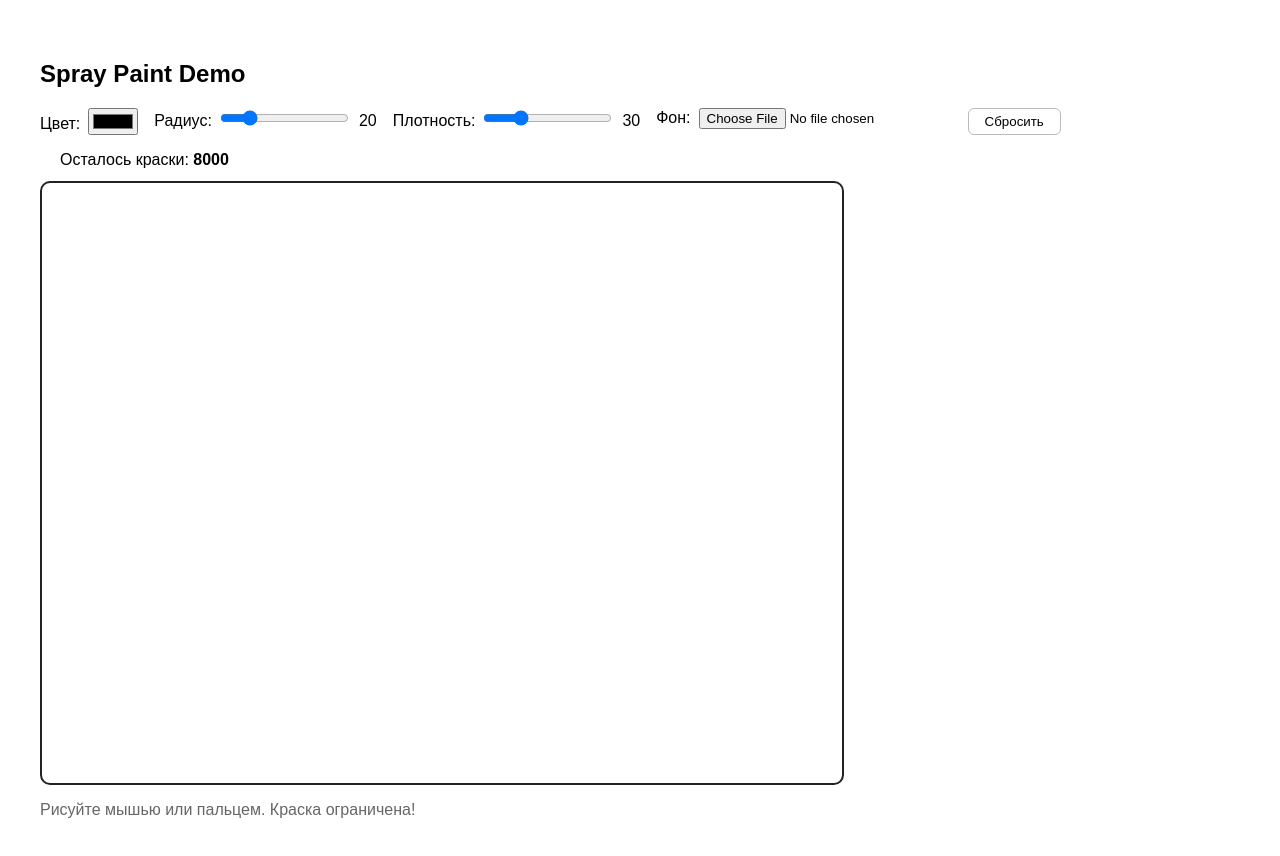
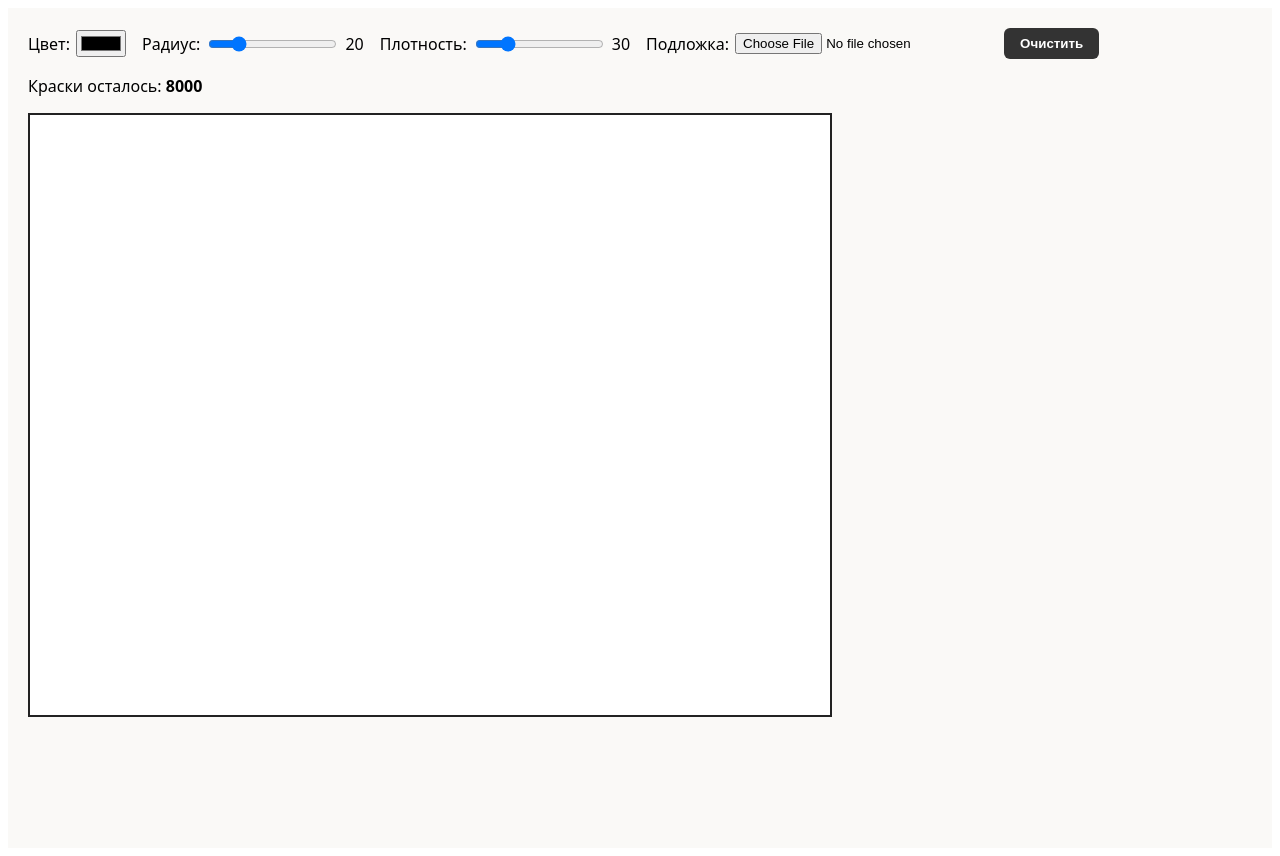
Before and after one commit to streetwalldev/streetwall, a Next.js app: page /spraytest in a window 1280 px wide. Shown: the top 856 px of the page. Built offline with nearby package versions, Linux system fonts and the light colour scheme.

Commit message:
Update page.js

```diff
--- a/app/spraytest/page.js
+++ b/app/spraytest/page.js
@@ -121,7 +121,6 @@ export default function Page() {
     // eslint-disable-next-line
   }, [bgImg]);
 
-
   // Desktop pointer events (mouse/pen)
   // Attach via React props for best compatibility
 
@@ -129,6 +128,7 @@ export default function Page() {
   function handleBgChange(e) {
     const file = e.target.files?.[0];
     if (!file) return;
+    if (imgUrl) URL.revokeObjectURL(imgUrl); // Clean up previous
     const url = URL.createObjectURL(file);
     setImgUrl(url); // For cleaning up later
 
@@ -140,22 +140,14 @@ export default function Page() {
     img.src = url;
   }
 
-  // Reset everything
-  function handleReset() {
-    setBgImg(null);
-    setImgUrl(null);
+  // Очистка холста и сброс параметров
+  function handleClear() {
     paintedPixelsRef.current.clear();
     setPaintLeft(PAINT_MAX);
     redraw();
   }
 
-  // Redraw bg when needed (on mount or bgImg change)
-  React.useEffect(() => {
-    redraw();
-    // eslint-disable-next-line
-  }, []);
-
-  // Cleanup image object URL
+  // Удаляем objectURL при размонтировании/смене картинки
   React.useEffect(() => {
     return () => {
       if (imgUrl) URL.revokeObjectURL(imgUrl);
@@ -163,63 +155,52 @@ export default function Page() {
     // eslint-disable-next-line
   }, [imgUrl]);
 
+  // Стили (можно вынести в css)
+  const styles = {
+    root: { fontFamily: 'system-ui,sans-serif', background: '#faf9f7', minHeight: '100vh', padding: '20px' },
+    controls: { display: 'flex', gap: '16px', alignItems: 'center', marginBottom: '16px', flexWrap: 'wrap' },
+    label: { display: 'flex', alignItems: 'center', gap: '6px' },
+    button: { padding: '8px 16px', borderRadius: '6px', border: 'none', background: '#333', color: '#fff', fontWeight: 'bold', cursor: 'pointer' },
+    canvasWrap: { maxWidth: CANVAS_W },
+    canvas: { border: '2px solid #222', background: '#fff', display: 'block' }
+  };
+
   return (
-    <main style={{ padding: '32px', fontFamily: 'sans-serif' }}>
-      <h2>Spray Paint Demo</h2>
-      <div style={{ display: 'flex', gap: '16px', marginBottom: '12px', flexWrap: 'wrap' }}>
-        <label>
+    <div style={styles.root}>
+      <div style={styles.controls}>
+        <label style={styles.label}>
           Цвет:
-          <input type="color" value={color}
-            onChange={e => setColor(e.target.value)} style={{ marginLeft: '8px' }} />
+          <input type="color" value={color} onChange={e => setColor(e.target.value)} />
         </label>
-        <label>
+        <label style={styles.label}>
           Радиус:
-          <input type="range" min={5} max={80} value={radius}
-            onChange={e => setRadius(+e.target.value)}
-            style={{ marginLeft: '8px' }} />
-          <span style={{ marginLeft: '8px' }}>{radius}</span>
+          <input type="range" min={5} max={80} value={radius} onChange={e => setRadius(Number(e.target.value))} />
+          {radius}
         </label>
-        <label>
+        <label style={styles.label}>
           Плотность:
-          <input type="range" min={5} max={100} value={density}
-            onChange={e => setDensity(+e.target.value)}
-            style={{ marginLeft: '8px' }} />
-          <span style={{ marginLeft: '8px' }}>{density}</span>
+          <input type="range" min={10} max={100} value={density} onChange={e => setDensity(Number(e.target.value))} />
+          {density}
         </label>
-        <label>
-          Фон:
-          <input type="file" accept="image/*"
-            onChange={handleBgChange}
-            style={{ marginLeft: '8px' }} />
+        <label style={styles.label}>
+          Подложка:
+          <input type="file" accept="image/*" onChange={handleBgChange} />
         </label>
-        <button onClick={handleReset}
-          style={{
-            padding: '4px 16px',
-            borderRadius: '6px',
-            border: '1px solid #bbb',
-            background: '#fff',
-            cursor: 'pointer'
-          }}>
-          Сбросить
-        </button>
-        <span style={{marginLeft:'20px'}}>Осталось краски: <b>{paintLeft}</b></span>
+        <button style={styles.button} onClick={handleClear}>Очистить</button>
+        <span>Краски осталось: <b>{paintLeft}</b></span>
       </div>
+      <div style={styles.canvasWrap}>
         <canvas
           ref={canvasRef}
           width={CANVAS_W}
           height={CANVAS_H}
-        style={{
-          border: '2px solid #222',
-          borderRadius: '10px',
-          background: '#fff',
-          touchAction: 'none'
-        }}
-        onPointerDown={handlePointerDown}
-        onPointerMove={handlePointerMove}
-        onPointerUp={handlePointerUp}
-        onPointerLeave={handlePointerUp}
+          style={styles.canvas}
+          onMouseDown={handlePointerDown}
+          onMouseMove={handlePointerMove}
+          onMouseUp={handlePointerUp}
+          onMouseLeave={handlePointerUp}
         />
-      <div style={{marginTop:'12px', color:'#666'}}>Рисуйте мышью или пальцем. Краска ограничена!</div>
-    </main>
+      </div>
+    </div>
   );
 }
```
Lines whose indentation alone changed are shown as unchanged.
